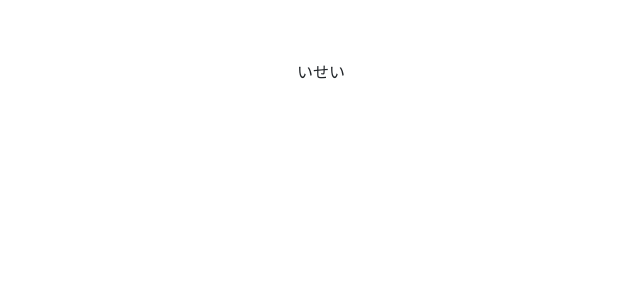
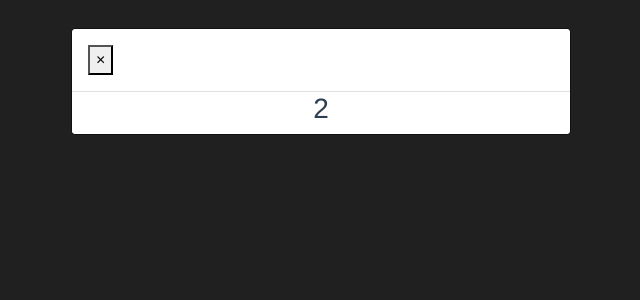
Before and after one commit to isseiezawa/Remove-Ads-Lesson, a Vue app: page /lesson in a window 1280 px wide. Shown: the top 300 px of the page, without its empty margins (319-959 px from the left). Built offline with nearby package versions, Linux system fonts and the light colour scheme.

Commit message:
Add: モーダルを複数表示できるように追加

```diff
--- a/src/components/LessonPage.vue
+++ b/src/components/LessonPage.vue
@@ -1,5 +1,52 @@
 <template>
-  <div>
-    <b-container fluid="xl">いせい</b-container>
-  </div>
+    <div>
+      <div v-for="amount in 3" :key="amount">
+        <transition name="fade">
+          <modal-block v-if="isModal[amount-1]" @close-modal="handleCloseModal(amount)" :amount="amount" />
+        </transition>
+      </div>
+    </div>
 </template>
+
+<script>
+import ModalBlock from './ModalBlock.vue';
+
+export default {
+  name: 'lesson-page',
+  components: {
+    ModalBlock
+  },
+  data() {
+    return {
+      isModal: [true, true, true],
+      soundEffect: new Audio(require('../assets/sound_effect/explosion_3.mp3'))
+    }
+  },
+  methods: {
+    handleCloseModal(e) {
+      this.soundEffect.currentTime= 0;
+      this.soundEffect.play();
+      this.isModal.splice(e-1, 1, false);
+      console.log(this.isModal)
+    }
+  }
+}
+</script>
+
+<style>
+#app {
+  font-family: 'Avenir', Helvetica, Arial, sans-serif;
+  -webkit-font-smoothing: antialiased;
+  -moz-osx-font-smoothing: grayscale;
+  text-align: center;
+  color: #2c3e50;
+  margin-top: 60px;
+}
+
+.fade-enter-active, .fade-leave-active {
+  transition: opacity .5s;
+}
+.fade-enter, .fade-leave-to {
+  opacity: 0;
+}
+</style>
--- a/src/components/ModalBlock.vue
+++ b/src/components/ModalBlock.vue
@@ -1,3 +1,35 @@
 <template>
-  <b-container>Modal</b-container>
+  <div>
+    <div class="modal">
+      <div class="modal-dialog">
+        <div class="modal-content">
+          <div class="modal-header">
+            <button type="button" class="close" @click="closeModal(amount)">
+              <span>&times;</span>
+            </button>
+          </div>
+          <h3>{{amount-1}}</h3>
+        </div>
+      </div>
+    </div>
+    <div class="modal-backdrop"></div>
+  </div>
 </template>
+
+<script>
+export default {
+  name: 'modal-block',
+  props: ['amount'],
+  methods: {
+    closeModal(amount) {
+      this.$emit('close-modal', amount)
+    }
+  }
+}
+</script>
+
+<style scoped>
+.modal {
+  display: block;
+}
+</style>
```
